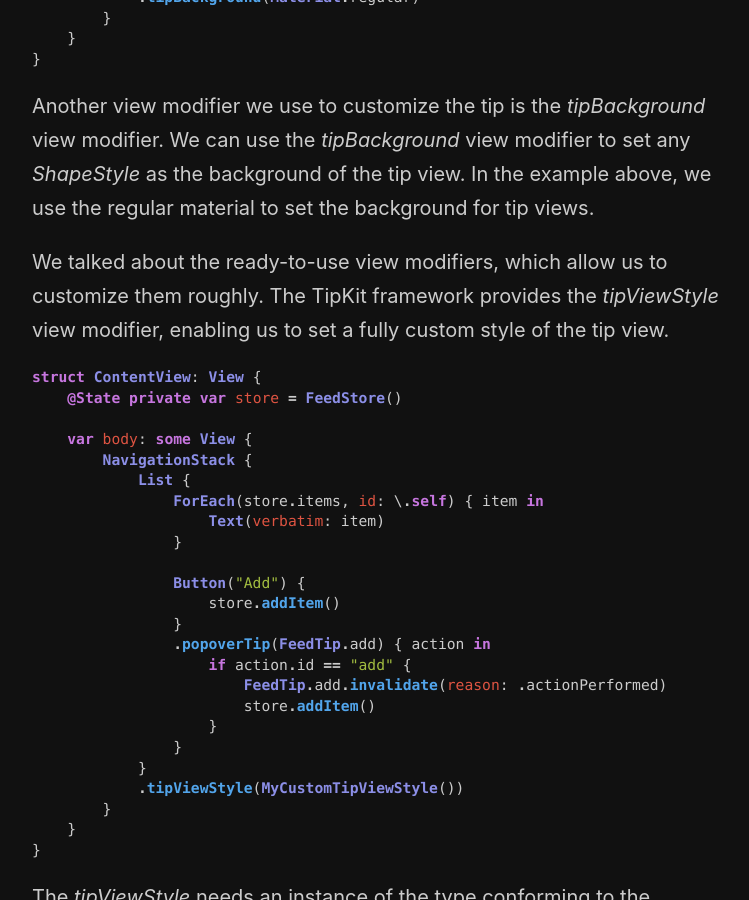
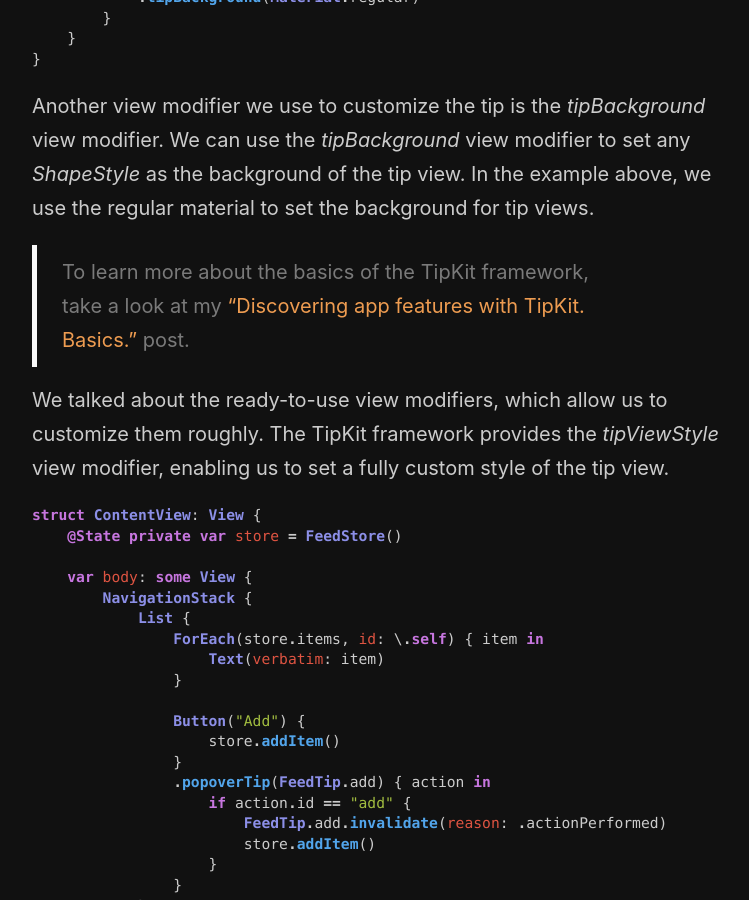
Before and after one commit to mecid/mecid.github.io, a Jekyll site: the page built from _posts/2024-05-21-discovering-app-features-with-tipkit-customizations.md, in a window 1280 px wide and 900 px high, scrolled down 2179 px. Shown: the whole window, without its empty margins (258-1007 px from the left). Built offline with Jekyll 4.4.1, drawn with Linux system fonts in a browser that asks for light colours.

Commit message:
reference post added to the tipkit customization post

````diff
--- a/_posts/2024-05-21-discovering-app-features-with-tipkit-customizations.md
+++ b/_posts/2024-05-21-discovering-app-features-with-tipkit-customizations.md
@@ -85,6 +85,8 @@
 ```
 
 Another view modifier we use to customize the tip is the *tipBackground* view modifier. We can use the *tipBackground* view modifier to set any *ShapeStyle* as the background of the tip view. In the example above, we use the regular material to set the background for tip views.
+
+> To learn more about the basics of the TipKit framework, take a look at my ["Discovering app features with TipKit. Basics."](/2024/05/07/discovering-app-features-with-tipkit-basics/) post.
 
 We talked about the ready-to-use view modifiers, which allow us to customize them roughly. The TipKit framework provides the *tipViewStyle* view modifier, enabling us to set a fully custom style of the tip view.
 
````
